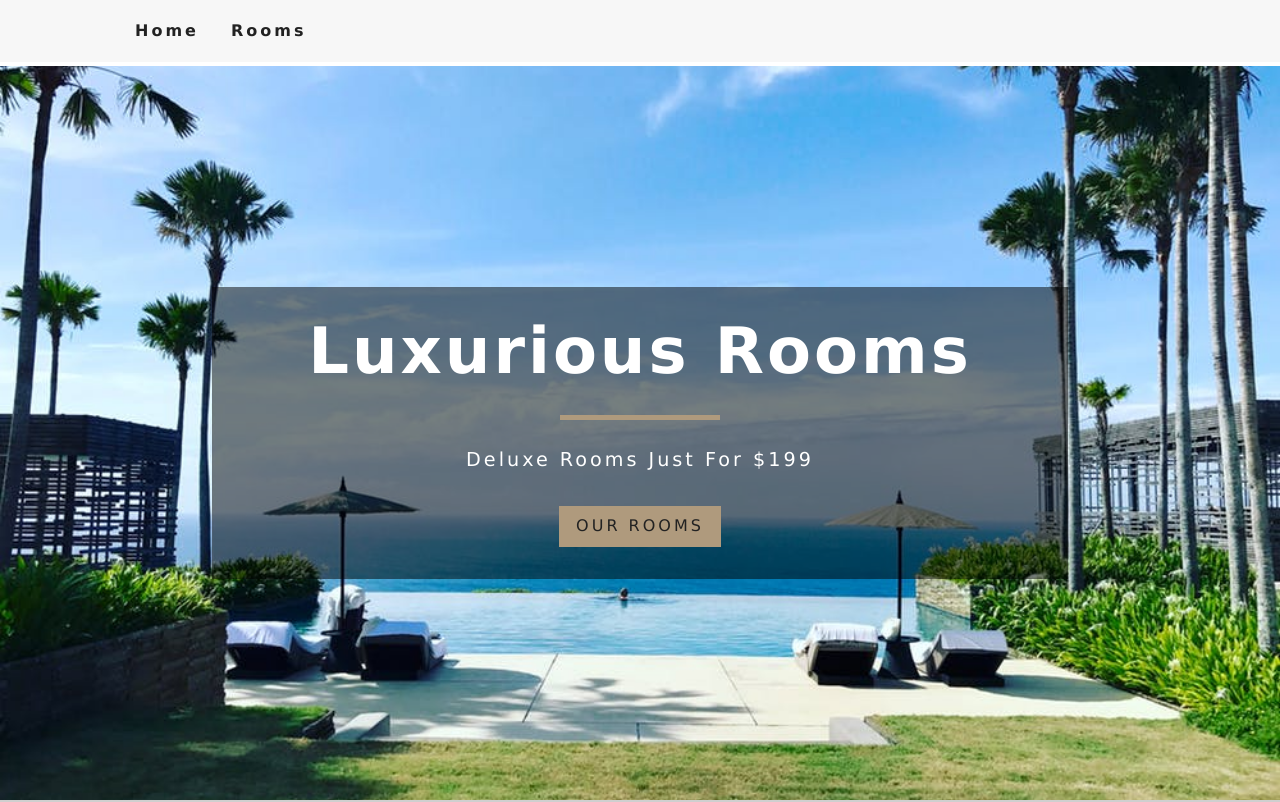
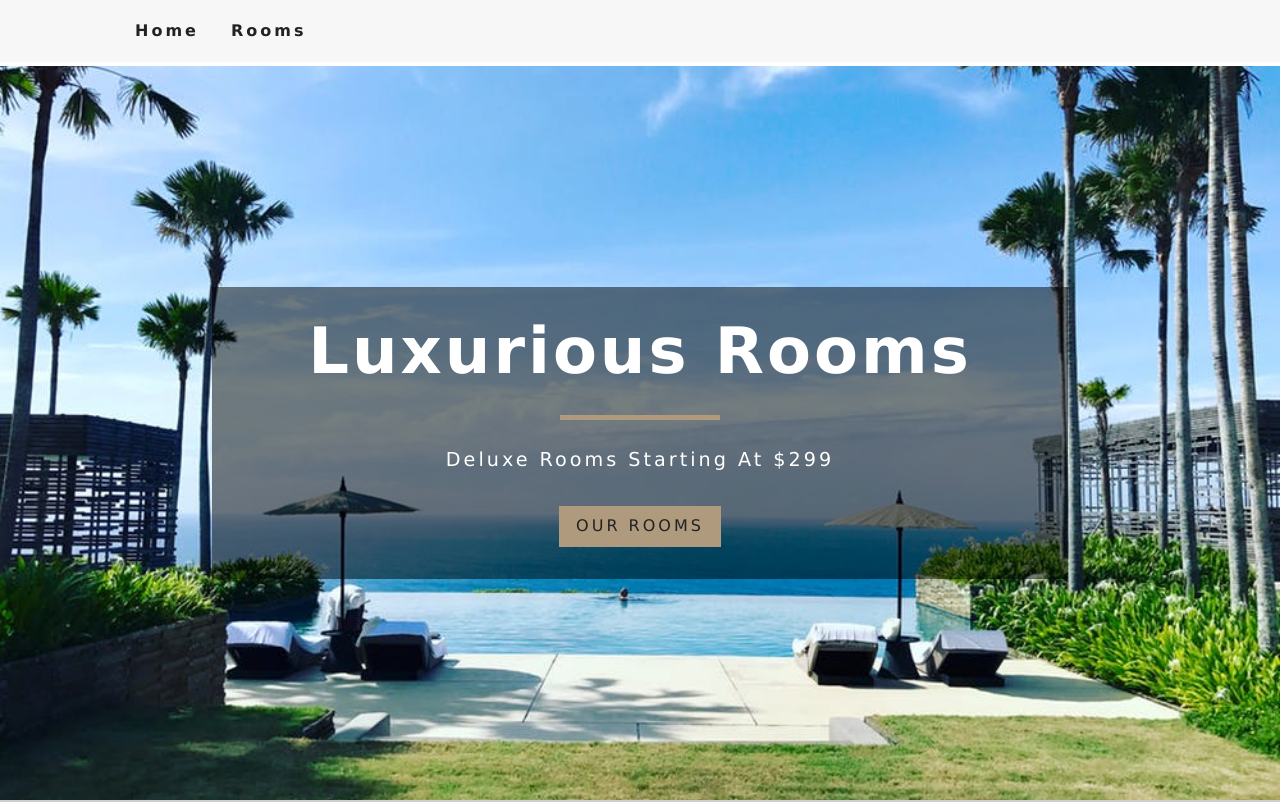
Before and after one commit to trudova/second-proj-trudova, a React (Create React App) app: page / in a window 1280 px wide. Shown: the top 802 px of the page. Built offline with nearby package versions, Linux system fonts and the light colour scheme.

Commit message:
set up defaulte img

```diff
--- a/src/components/Room.js
+++ b/src/components/Room.js
@@ -1,13 +1,15 @@
 import React from 'react'
 import {Link} from 'react-router-dom'
+import defaultImg from '../images/room-1.jpeg'
 export default function Room({room}) {
 
     const {name, slug, images,price} = room;
     return (
        <article className='room'>
 <div className='img-container'>
-<img src={images[0]} alt='room images'/>
+<img src={images[0] || defaultImg} alt='room image'/>
 </div>
        </article>
-    )
+    );
 }
+/// builed room compohent access the locale data
--- a/src/context.js
+++ b/src/context.js
@@ -44,4 +44,4 @@ formatData(items){
     }
 }
 const RoomConsumer =RoomContext.Consumer;
-export {RoomProvider,RoomConsumer,RoomContext};
+export { RoomProvider, RoomConsumer, RoomContext };
--- a/src/pages/Home.js
+++ b/src/pages/Home.js
@@ -1,23 +1,24 @@
-import React from 'react'
-import Hero from '../components/Hero'
-import Banner from '../components/Banner'
-import {Link} from 'react-router-dom'
-import Services from '../components/Services'
-import FeaturedRooms from'../components/FeaturedRooms'
-
+import React from "react";
+import Hero from "../components/Hero";
+import Banner from "../components/Banner";
+import { Link } from "react-router-dom";
+import Services from "../components/Services";
+import FeturedRooms from "../components/FeaturedRooms";
 export default function Home() {
-    return (
-        <>
-        <Hero>
-        <Banner title='luxurious rooms' subtitle='deluxe rooms just for $199'>
-        <Link to='/rooms' className='btn-primary'>
+  return (
+    <>
+      <Hero>
+        <Banner
+          title="luxurious rooms"
+          subtitle="deluxe rooms starting at $299"
+        >
+          <Link to="/rooms" className="btn-primary">
             our rooms
-        </Link>
+          </Link>
         </Banner>
-        </Hero >
-        <Services/>
-        <FeaturedRooms/>
-        </>
-
-    )
+      </Hero>
+      <Services />
+      <FeturedRooms />
+    </>
+  );
 }
--- a/src/pages/Rooms.js
+++ b/src/pages/Rooms.js
@@ -1,17 +1,24 @@
-import React from 'react'
-import Hero from '../components/Hero'
-import Banner from '../components/Banner'
-import {Link} from 'react-router-dom'
+import React from "react";
+import Hero from "../components/Hero";
+import Banner from "../components/Banner";
+import { Link } from "react-router-dom";
+// import RoomContainer from "../components/RoomContainer";
 const Rooms = () => {
-    return (
-        <Hero hero='roomsHero'>
-            <Banner title='our sweet rooms'>
-                <Link to='/' className='btn-primary'>return home</Link>
-            </Banner>
-        </Hero>
-    )
-}
+  return (
+    <>
+      <Hero hero="roomsHero">
+        <Banner title="our rooms">
+          <Link to="/" className="btn-primary">
+            return home
+          </Link>
+        </Banner>
+      </Hero>
+      {/* <RoomContainer /> */}
+    </>
+  );
+};
 
-export default Rooms
+export default Rooms;
+
 // set up different background for rooms page
 //banner for a rooms page
```
